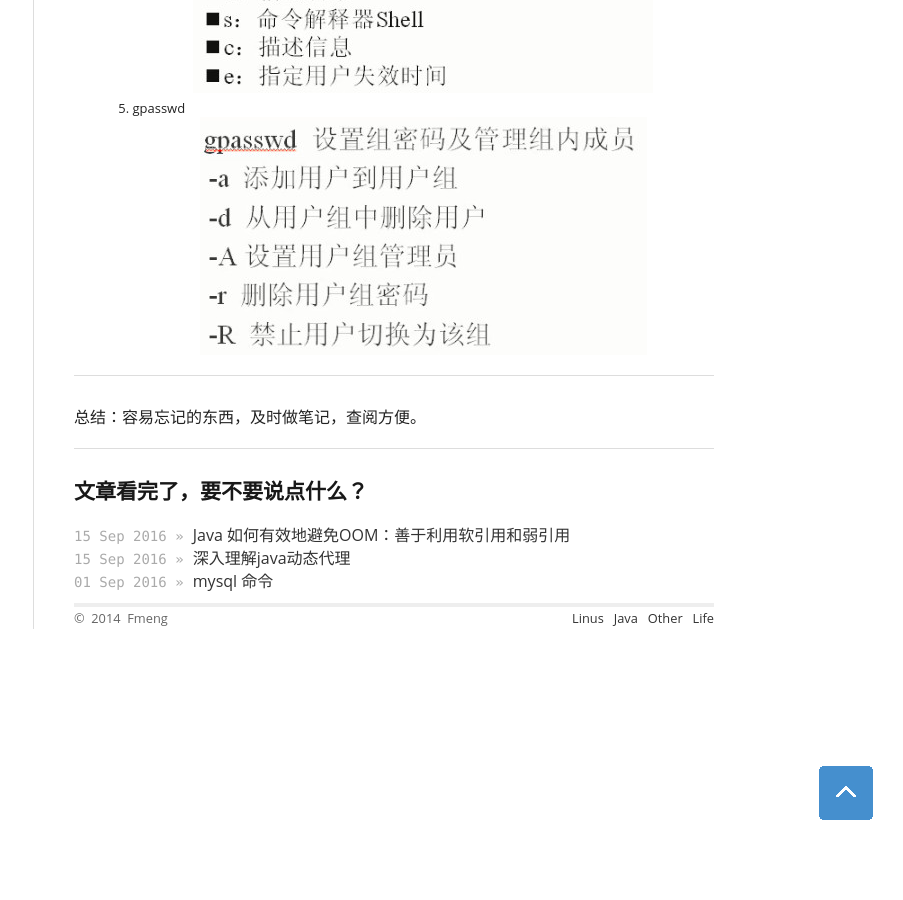
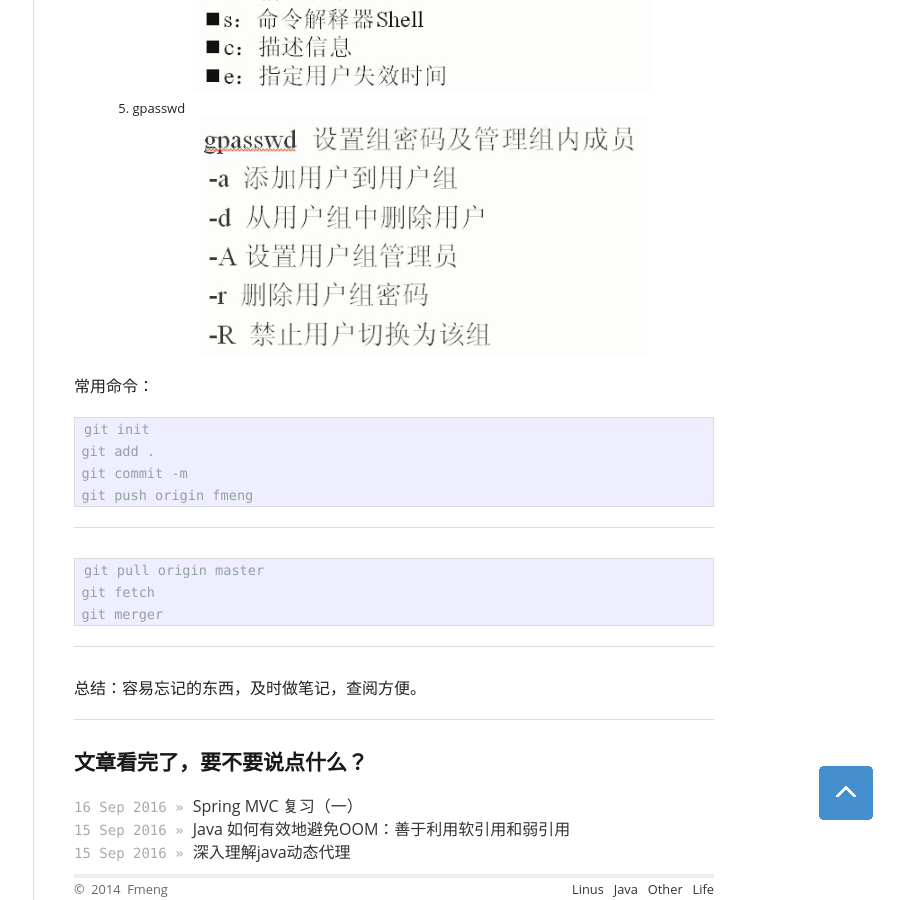
Before and after one commit to fmeng/fmeng.github.io, a Jekyll site: the page built from _posts/2016-07-08-linux-termial-commod.md, in a window 1280 px wide and 900 px high, scrolled down 1667 px. Shown: the whole window, without its empty margins (377-1280 px from the left). Built offline with Jekyll 4.4.1, drawn with Linux system fonts in a browser that asks for light colours; Markdown is read by kramdown in place of the engine named in the settings; comment, search, counter and statistics services are not loaded; some of the changed text lies outside the part shown.

```diff
--- a/_posts/2016-07-08-linux-termial-commod.md
+++ b/_posts/2016-07-08-linux-termial-commod.md
@@ -1,6 +1,6 @@
 ---
 layout: post
-title: "Linux 复习"
+title: "Linux 复习、git复习"
 categories:
 - linus
 ---
@@ -56,5 +56,20 @@ categories:
 			![](/img/linux101.jpg)
 		5. gpasswd<br/>![](/img/linux102.jpg)
 
+常用命令：
+
+	git init
+	git add .
+	git commit -m
+	git push origin fmeng
+
+----
+
+	git pull origin master
+	git fetch
+	git merger
+
+
+
 ----
 总结：容易忘记的东西，及时做笔记，查阅方便。
--- /dev/null
+++ b/_posts/2016-09-16-spring-mvc-1.md
@@ -0,0 +1,6 @@
+---
+layout: post
+title: "Spring MVC 复习（一）"
+categories:
+- java
+---
```
Also changed, not shown: _posts/2016-07-07-javase-1.md (+2 -1 lines), img/typeconvertor.jpg (added).
